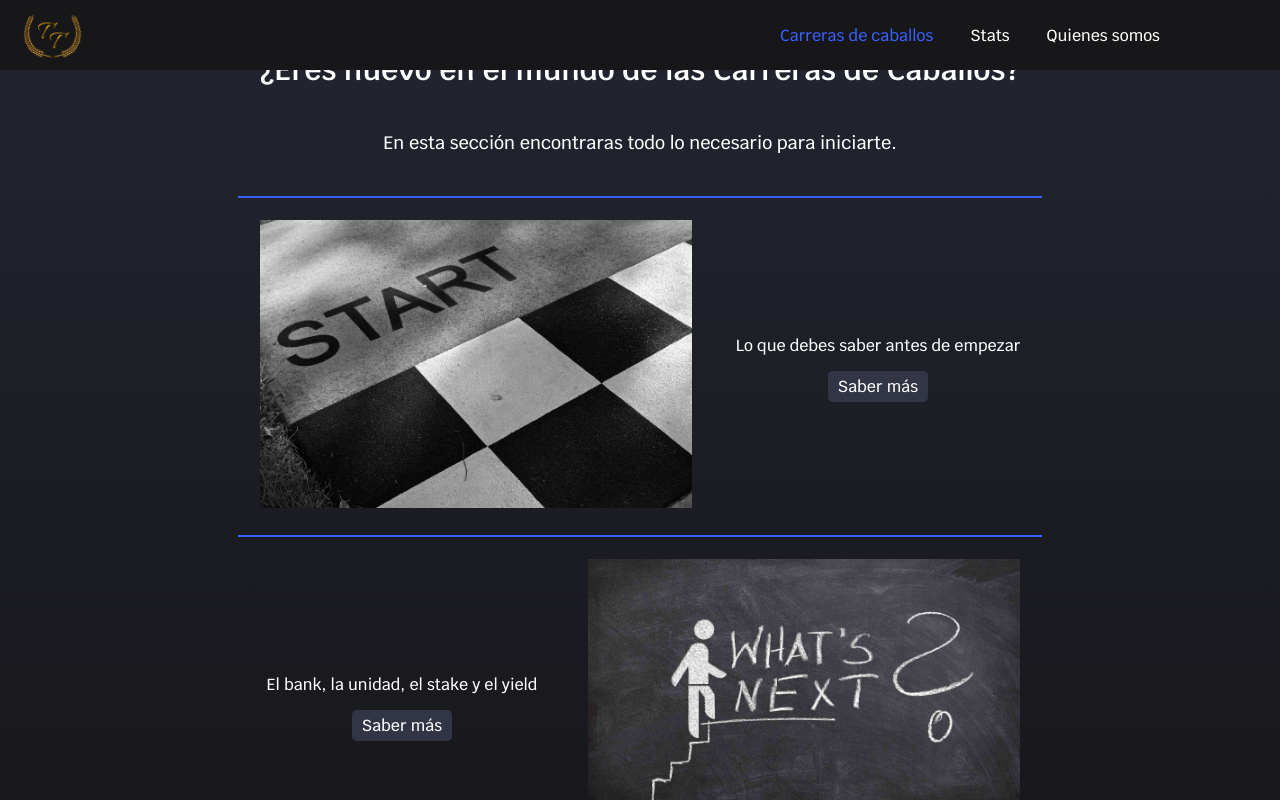
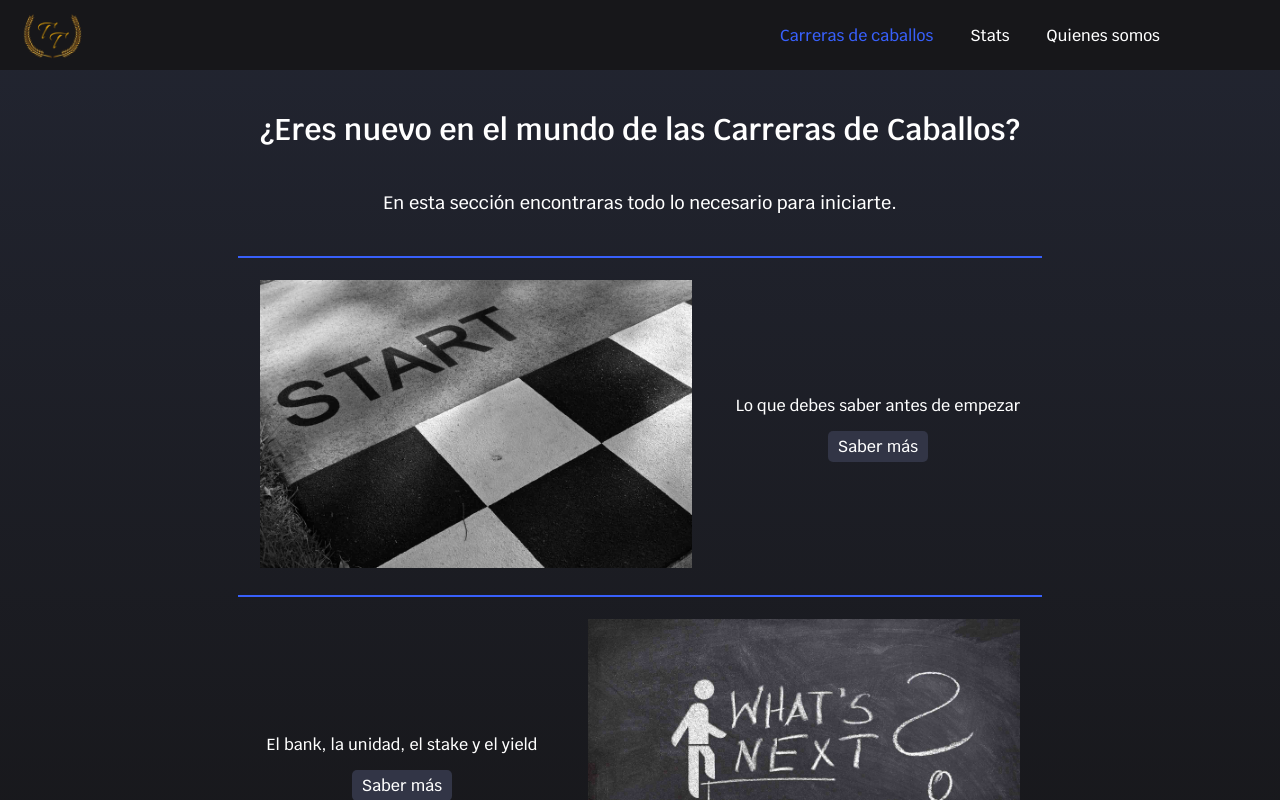
Before and after one commit to victor1305/turftipster-web-next, a Next.js app: page /carreras-de-caballos in a window 1280 px wide. Shown: the top 800 px of the page. Built offline with nearby package versions, Linux system fonts and the light colour scheme.

Commit message:
feat(styles): Minor changes

```diff
--- a/styles/globals.scss
+++ b/styles/globals.scss
@@ -36,7 +36,7 @@ p {
   background-color: $color-background !important;
   background: linear-gradient($color-gradient-first 0%, $color-gradient-second 70%);
   min-height: calc(100vh - 173px);
-  padding-top: 50px;
+  padding-top: 110px;
   display: flex;
   justify-content: center;
   overflow-x: hidden;
```
